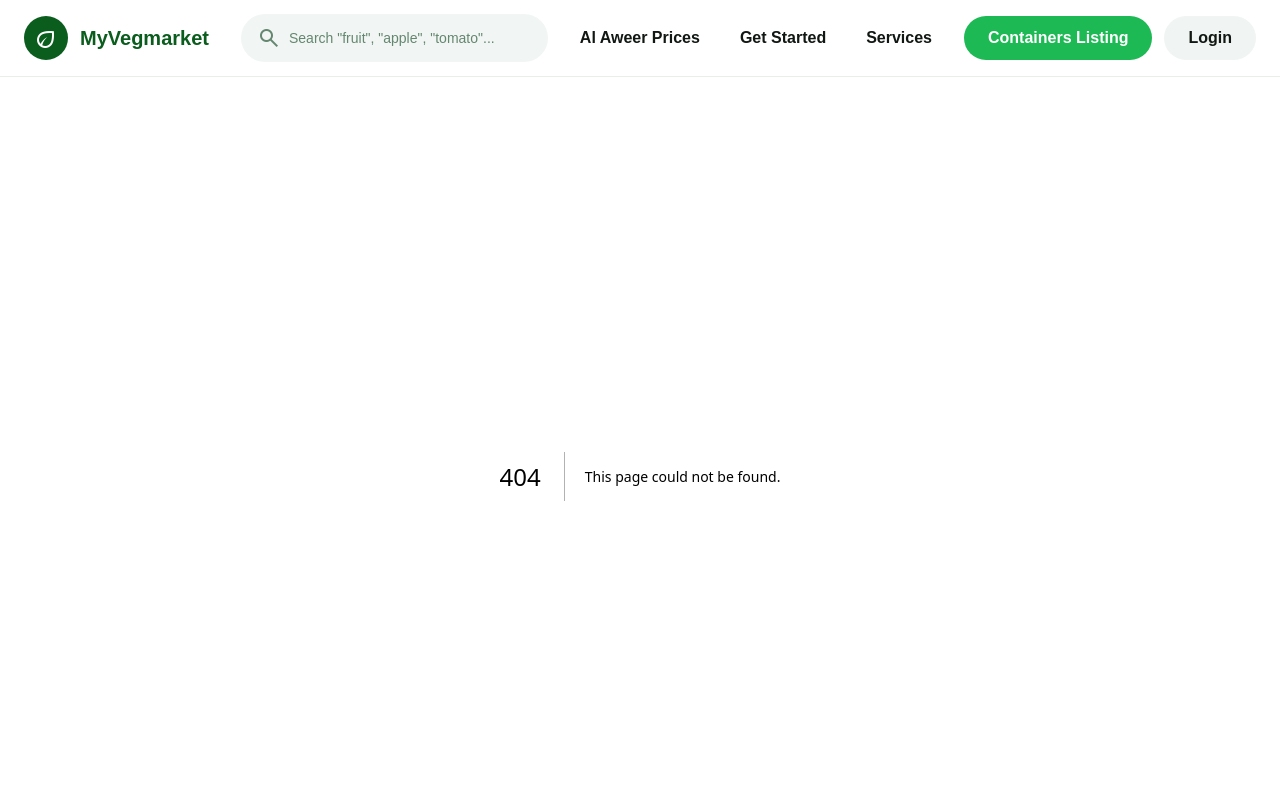
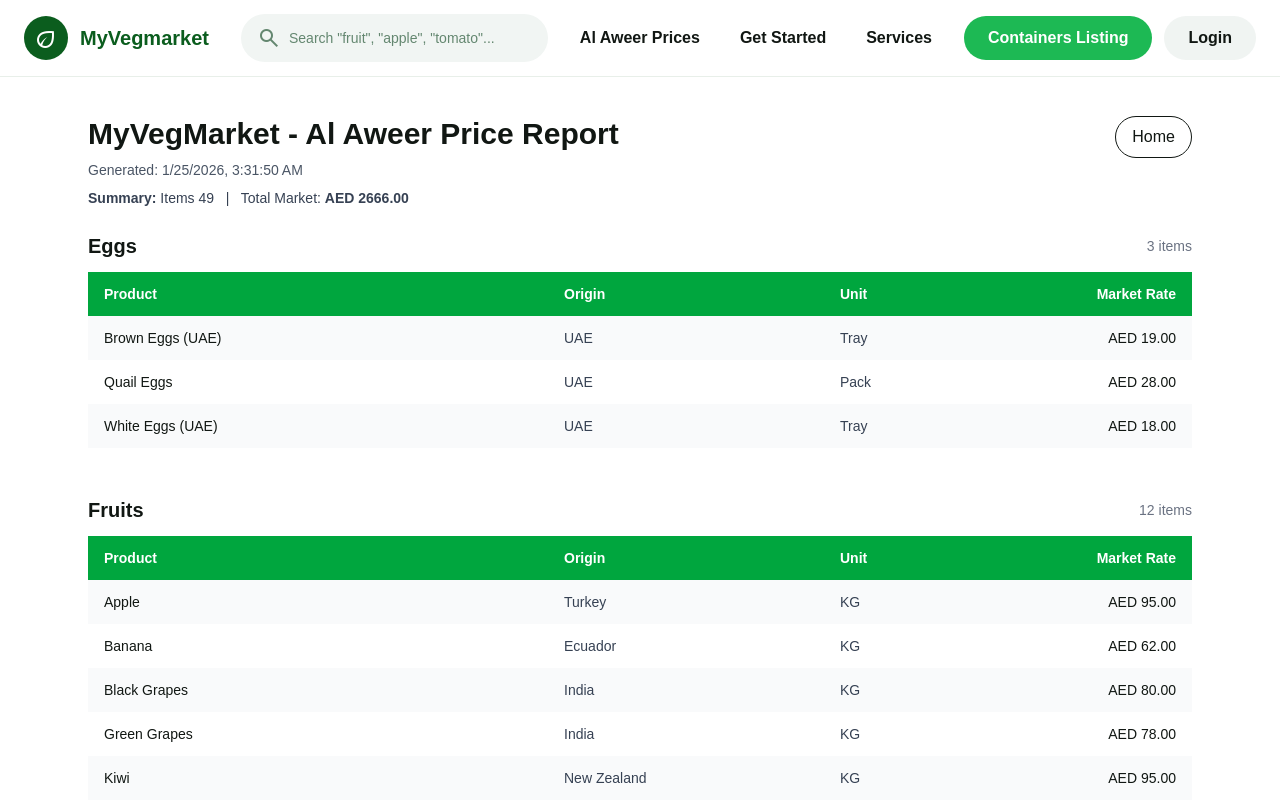
Before and after one commit to 192110686/MyVegmarket, a Next.js app: page /al-aweer-prices in a window 1280 px wide. Before the commit this address had no page. Shown: the top 800 px of the page. Built offline with nearby package versions, Linux system fonts and the light colour scheme.

Commit message:
updated alaweer

```diff
--- /dev/null
+++ b/src/app/al-aweer-prices/page.tsx
@@ -0,0 +1,95 @@
+import Link from "next/link";
+import { PRODUCTS } from "@/lib/products";
+
+export default function AlAweerPricesPage() {
+  // Group products by category
+  const grouped: Record<string, typeof PRODUCTS> = PRODUCTS.reduce((acc: any, p: any) => {
+    const cat = (p.category || "others").toLowerCase();
+    if (!acc[cat]) acc[cat] = [];
+    acc[cat].push(p);
+    return acc;
+  }, {});
+
+  // Sort categories + products
+  const categories = Object.keys(grouped).sort((a, b) => a.localeCompare(b));
+  categories.forEach((cat) => {
+    grouped[cat].sort((a: any, b: any) => (a.name || "").localeCompare(b.name || ""));
+  });
+
+  // Summary (ONLY market total)
+  const summary = PRODUCTS.reduce(
+    (s, p) => {
+      s.items += 1;
+      s.totalMarket += Number(p.marketAvg || 0);
+      return s;
+    },
+    { items: 0, totalMarket: 0 }
+  );
+
+  const generatedAt = new Date().toLocaleString();
+
+  return (
+    <div className="bg-white text-[#111713] min-h-screen">
+      {/* Header */}
+      <div className="max-w-6xl mx-auto px-6 pt-10 pb-6">
+        <div className="flex items-start justify-between gap-4">
+          <div>
+            <h1 className="text-3xl font-bold">MyVegMarket - Al Aweer Price Report</h1>
+            <p className="text-sm text-gray-600 mt-2">Generated: {generatedAt}</p>
+
+            <p className="text-sm text-gray-700 mt-2">
+              <b>Summary:</b> Items {summary.items} &nbsp; | &nbsp; Total Market:{" "}
+              <b>AED {summary.totalMarket.toFixed(2)}</b>
+            </p>
+          </div>
+
+          <div className="flex gap-2">
+            <Link href="/" className="px-4 py-2 rounded-full border hover:bg-gray-50">
+              Home
+            </Link>
+          </div>
+        </div>
+      </div>
+
+      {/* Tables */}
+      <div className="max-w-6xl mx-auto px-6 pb-16 space-y-12">
+        {categories.map((cat) => (
+          <section key={cat}>
+            {/* Category title */}
+            <div className="flex items-center justify-between mb-3">
+              <h2 className="text-xl font-bold capitalize">{cat}</h2>
+              <span className="text-sm text-gray-500">{grouped[cat].length} items</span>
+            </div>
+
+            {/* Header row */}
+            <div className="grid grid-cols-12 gap-0 bg-green-600 text-white text-sm font-semibold">
+              <div className="col-span-5 px-4 py-3">Product</div>
+              <div className="col-span-3 px-4 py-3">Origin</div>
+              <div className="col-span-2 px-4 py-3">Unit</div>
+              <div className="col-span-2 px-4 py-3 text-right">Market Rate</div>
+            </div>
+
+            {/* Rows (flat, alternating) */}
+            <div>
+              {grouped[cat].map((p: any, idx: number) => (
+                <div
+                  key={p.id}
+                  className={`grid grid-cols-12 gap-0 text-sm ${
+                    idx % 2 === 0 ? "bg-gray-50" : "bg-white"
+                  }`}
+                >
+                  <div className="col-span-5 px-4 py-3">{p.name}</div>
+                  <div className="col-span-3 px-4 py-3 text-gray-700">{p.origin || "—"}</div>
+                  <div className="col-span-2 px-4 py-3 text-gray-700">{p.unit || "—"}</div>
+                  <div className="col-span-2 px-4 py-3 text-right">
+                    {typeof p.marketAvg === "number" ? `AED ${p.marketAvg.toFixed(2)}` : "—"}
+                  </div>
+                </div>
+              ))}
+            </div>
+          </section>
+        ))}
+      </div>
+    </div>
+  );
+}
--- a/src/components/Navbar.tsx
+++ b/src/components/Navbar.tsx
@@ -135,7 +135,7 @@ export default function Navbar() {
 
         {/* Links */}
         <nav className="hidden lg:flex items-center gap-10 font-semibold text-[#111713]">
-          <Link href="/products/vegetables" className="hover:text-[#1db954]">
+          <Link href="/al-aweer-prices" className="hover:text-[#1db954]">
             Al Aweer Prices
           </Link>
           <Link href="/bulk-supply" className="hover:text-[#1db954]">
--- /dev/null
+++ b/src/lib/supabaseAdmin.ts
@@ -0,0 +1,9 @@
+import { createClient } from "@supabase/supabase-js";
+
+const supabaseUrl = process.env.NEXT_PUBLIC_SUPABASE_URL!;
+const serviceRoleKey = process.env.SUPABASE_SERVICE_ROLE_KEY!;
+
+// Server-only admin client (DO NOT expose service key to client)
+export const supabaseAdmin = createClient(supabaseUrl, serviceRoleKey, {
+  auth: { persistSession: false },
+});
```
